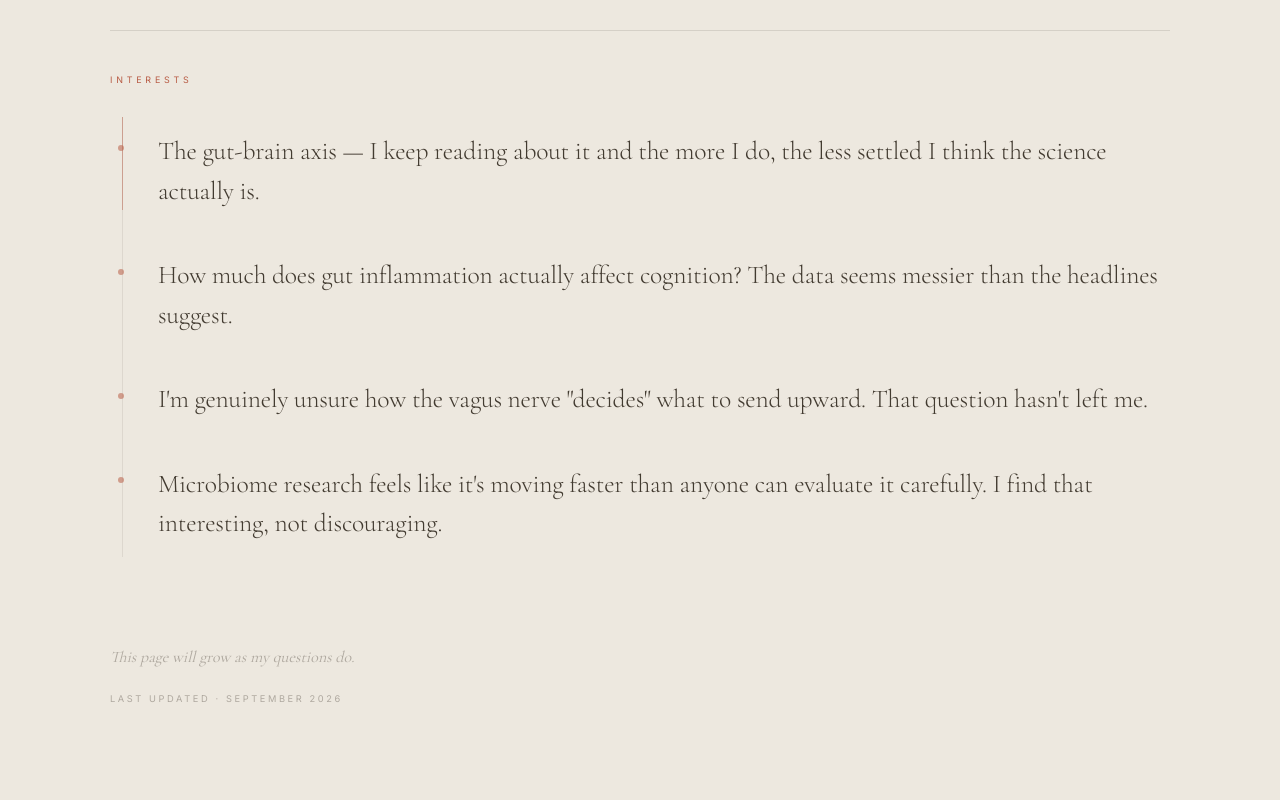
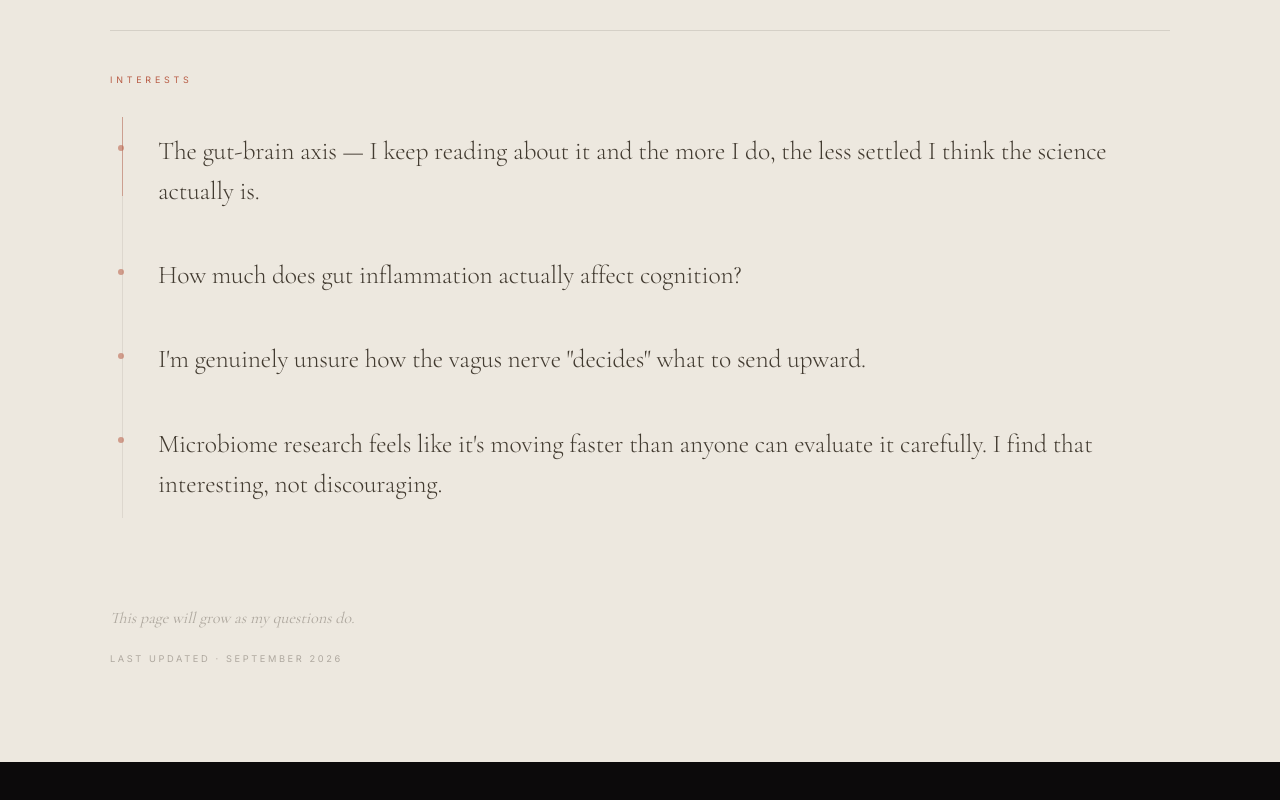
Before and after one commit to AashikaShah/aashika-portfolio, a Next.js app: page /academic in a window 1280 px wide. Shown: the part 1179-1979 px from the top of the page. After the commit the page ends 1941 px from the top, so only its background shows below. Built offline with nearby package versions, Linux system fonts and the light colour scheme.

Commit message:
academic change

```diff
--- a/app/academic/page.tsx
+++ b/app/academic/page.tsx
@@ -17,8 +17,8 @@ const coursework = [
 
 const questions = [
   "The gut-brain axis — I keep reading about it and the more I do, the less settled I think the science actually is.",
-  "How much does gut inflammation actually affect cognition? The data seems messier than the headlines suggest.",
-  "I'm genuinely unsure how the vagus nerve \"decides\" what to send upward. That question hasn't left me.",
+  "How much does gut inflammation actually affect cognition?",
+  "I'm genuinely unsure how the vagus nerve \"decides\" what to send upward.",
   "Microbiome research feels like it's moving faster than anyone can evaluate it carefully. I find that interesting, not discouraging.",
 ];
 
```
